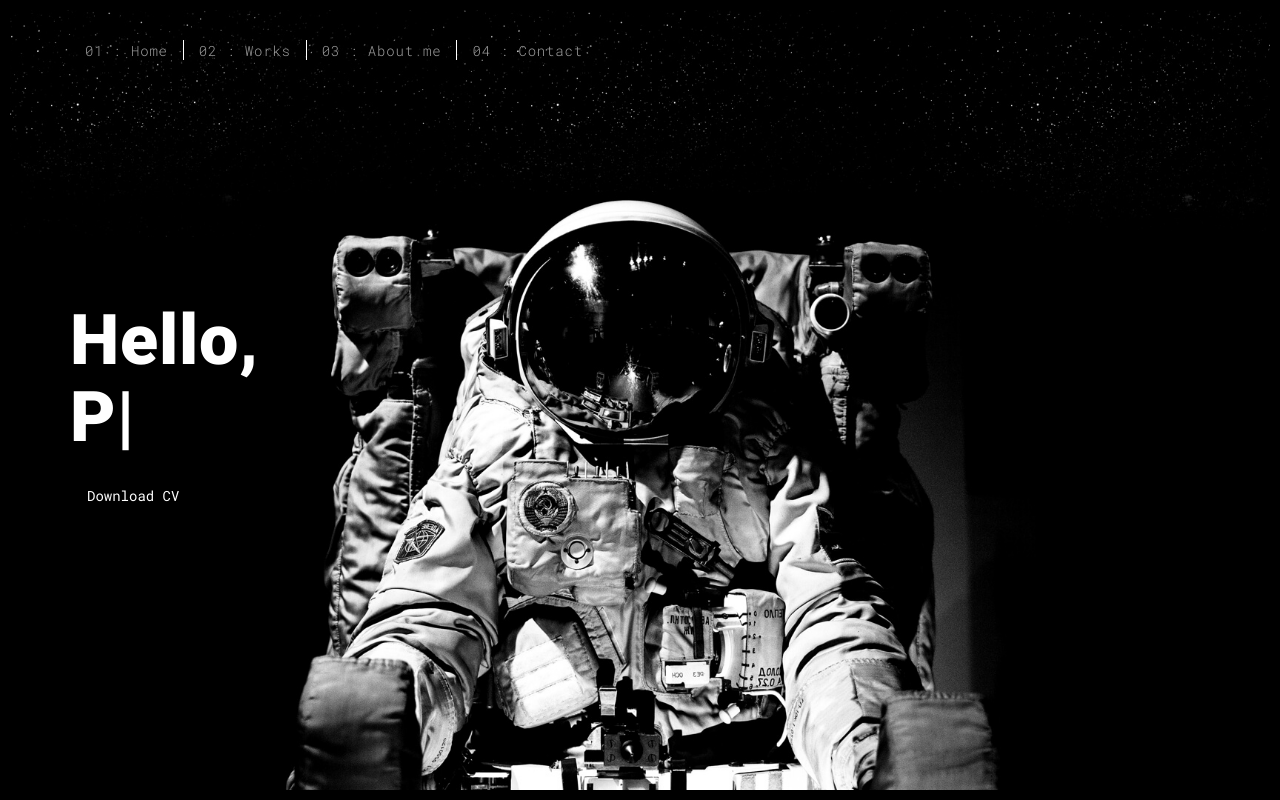
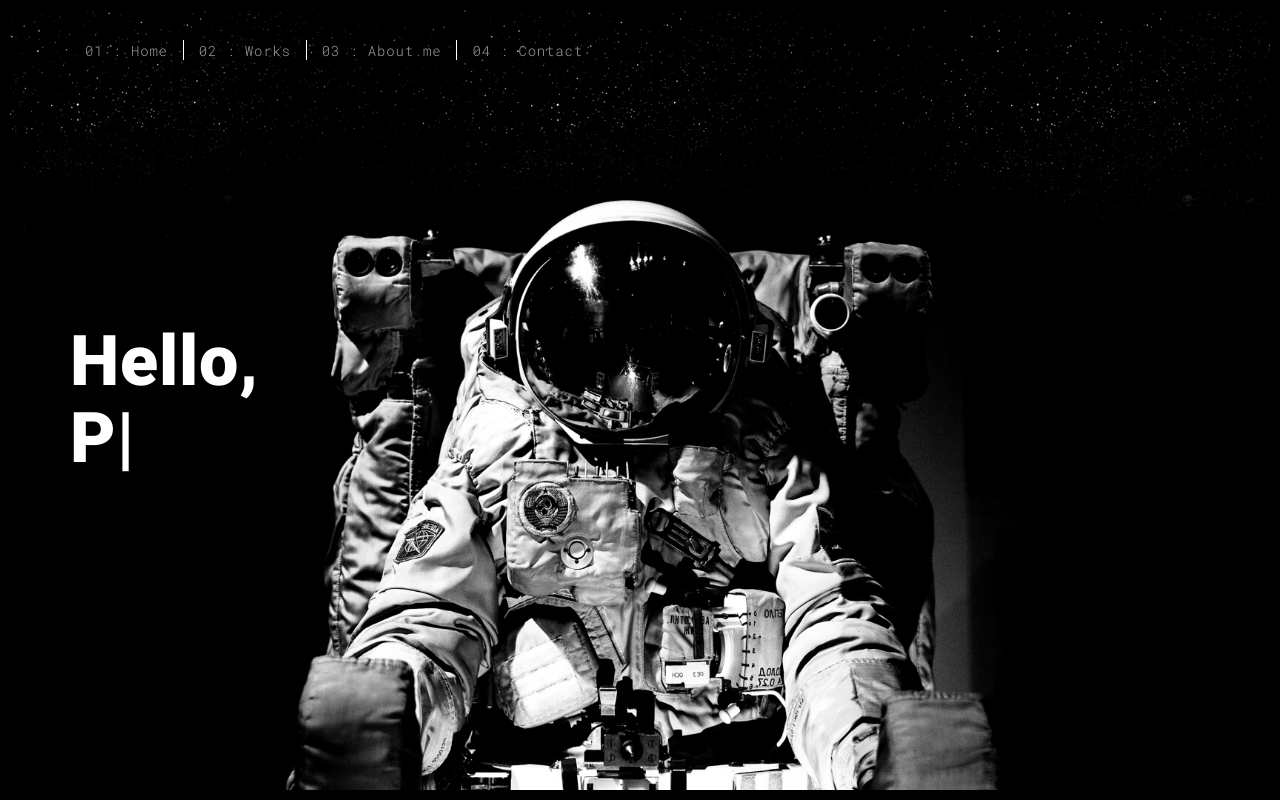
Before and after one commit to typenuke/portfo, a Flask app: page / in a window 1280 px wide. Run offline with Flask 2, Linux system fonts and the light colour scheme; some libraries are stand-ins or nearby versions.

Commit message:
delete button download cv

```diff
--- a/templates/index.html
+++ b/templates/index.html
@@ -66,7 +66,6 @@
                 </span>
                 <span id="typed"></span>
               </h1>
-              <button class="btn btn-default btn-lg"><a href="./Khanh_Hung_CV.pdf" download>Download CV</a></button>
             </div>
           </div>
         </div>
```
Also changed, not shown: 2 other files.
